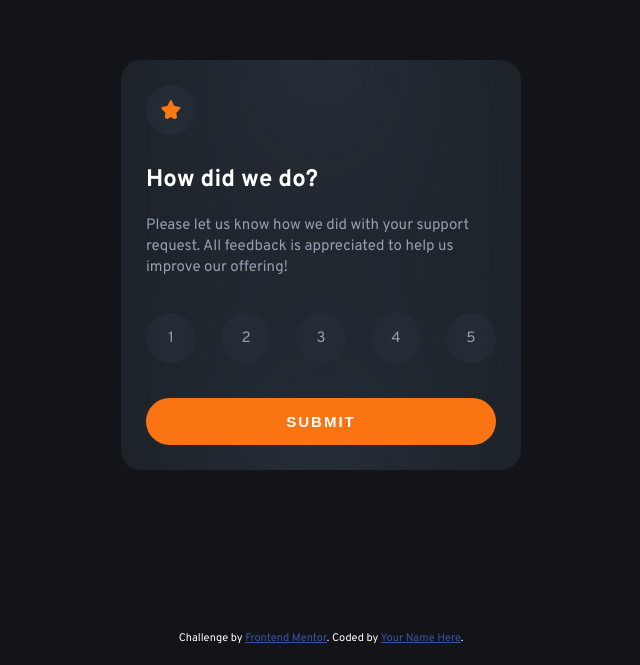
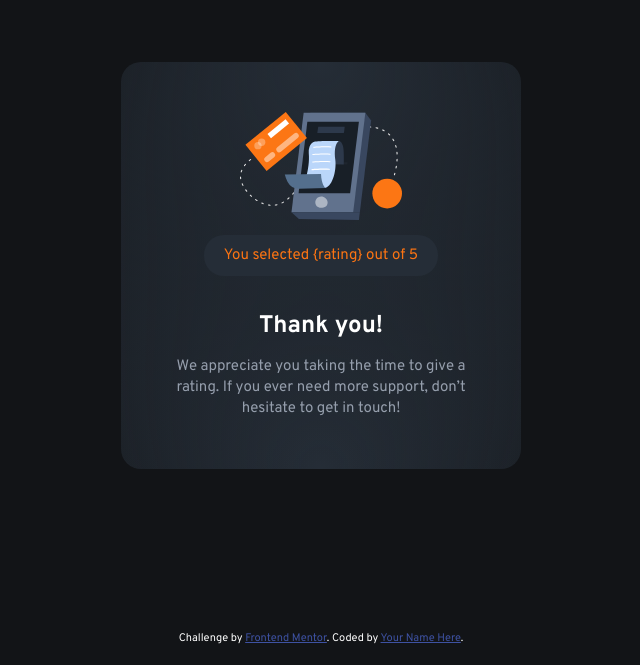
Before and after one commit to janpatrick-dev/frontendmentor-challenges, a plain HTML site: page newbie/interactive-rating-component-main/index.html in a window 1280 px wide. Shown: the part 135-800 px from the top of the page, without its empty margins (319-959 px from the left). Drawn offline with Linux system fonts and the light colour scheme.

Commit message:
finish thank you card design

```diff
--- a/newbie/interactive-rating-component-main/index.html
+++ b/newbie/interactive-rating-component-main/index.html
@@ -15,7 +15,7 @@
 <body>
 
   <main id="main">
-    <div class="rating-card">
+    <!-- <div class="rating-card">
       <img src="./images/icon-star.svg" alt="Star icon" class="star-img">
       <h2>How did we do?</h2>
       <p>Please let us know how we did with your support request. All feedback is appreciated
@@ -28,15 +28,14 @@
         <p class="rating-option">5</p>
       </div>
       <button class="submit-btn">Submit</button>
+    </div> -->
+    <div class="thankyou-card">
+      <img src="./images/illustration-thank-you.svg" alt="Thank you image">
+      <p class="thankyou-rating">You selected {rating} out of 5</p>
+      <h2>Thank you!</h2>
+      <p>We appreciate you taking the time to give a rating. If you ever need more support,
+        don’t hesitate to get in touch!</p>
     </div>
-    <!-- <div class="thankyou-card">
-      You selected {rating} out of 5
-
-      Thank you!
-
-      We appreciate you taking the time to give a rating. If you ever need more support,
-      don’t hesitate to get in touch!
-    </div> -->
     <div class="attribution">
       Challenge by <a href="https://www.frontendmentor.io?ref=challenge" target="_blank">Frontend Mentor</a>.
       Coded by <a href="#">Your Name Here</a>.
--- a/newbie/interactive-rating-component-main/styles.css
+++ b/newbie/interactive-rating-component-main/styles.css
@@ -6,6 +6,10 @@
     --color-medium-grey: hsl(216, 12%, 54%);
     --color-dark-blue: hsl(213, 19%, 18%);
     --color-very-dark-blue: hsl(216, 12%, 8%);
+
+    --color-gradient-radial-dark-blue:
+        radial-gradient(circle at top, var(--color-dark-blue), transparent),
+        radial-gradient(circle at bottom, var(--color-dark-blue), transparent);
 }
 
 *,
@@ -30,6 +34,7 @@ body {
 p {
     color: var(--color-light-grey);
     font-size: 15px;
+    line-height: 1.4em;
 }
 
 #main {
@@ -40,14 +45,16 @@ p {
     gap: 20px;
 }
 
-.rating-card {
+.rating-card,
+.thankyou-card {
+    margin: 20px;
     padding: 25px;
     max-width: 400px;
-    background-image:
-        radial-gradient(circle at top, var(--color-dark-blue), transparent),
-        radial-gradient(circle at bottom, var(--color-dark-blue), transparent);
+    background-image: var(--color-gradient-radial-dark-blue);
     border-radius: 20px;
+}
 
+.rating-card {
     display: flex;
     flex-direction: column;
     align-items: flex-start;
@@ -56,10 +63,6 @@ p {
 
 .rating-card > h2 {
     margin-top: 10px;
-}
-
-.rating-card > p {
-    line-height: 1.4em;
 }
 
 .rating-card > .rating-choices {
@@ -107,6 +110,28 @@ p {
     cursor: pointer;
 }
 
+.thankyou-card {
+    padding: 50px;
+    text-align: center;
+
+    display: flex;
+    flex-direction: column;
+    justify-content: center;
+    align-items: center;
+    gap: 15px;
+}
+
+.thankyou-card .thankyou-rating {
+    padding: 10px 20px;
+    color: var(--color-primary-orange);
+    background-color: var(--color-dark-blue);
+    border-radius: 20px;
+}
+
+.thankyou-card h2 {
+    margin-top: 20px;
+}
+
 
 /* Attribution */
 .attribution {
```
